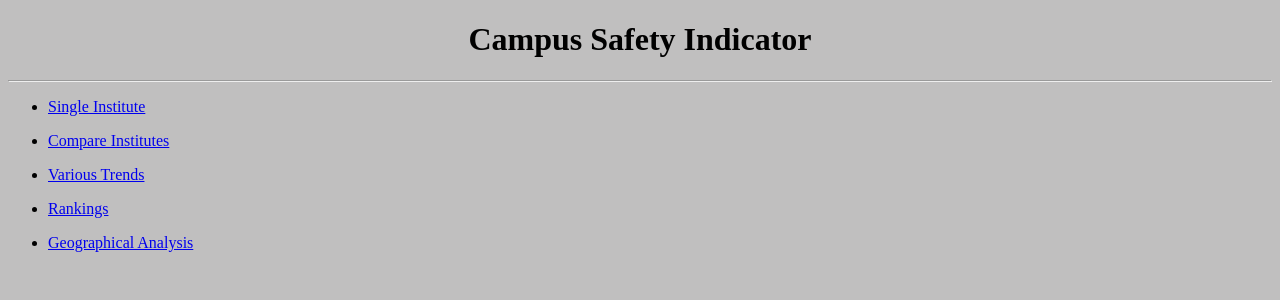
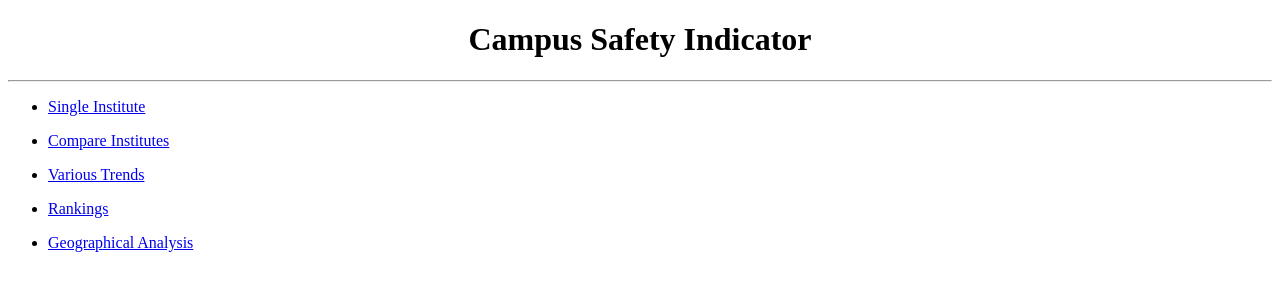
Before and after one commit to gayatrib12/campus-safety-indicator, a Flask app: page / in a window 1280 px wide. Shown: the top 300 px of the page. Run offline with Flask 2, Linux system fonts and the light colour scheme; some libraries are stand-ins or nearby versions.

Commit message:
removed background gray color

```diff
--- a/backend/templates/base.html
+++ b/backend/templates/base.html
@@ -13,7 +13,7 @@
     <link rel=stylesheet type=text/css href="{{ url_for('static', filename='style.css') }}">
     <link rel=stylesheet type=text/css href="{{ url_for('static', filename='typeahead.css') }}">
 </head>
-<body bgcolor="#C0BFBF">
+<body>
     <meta http-equiv="content-type" content="text/html; charset=utf-8" />
     <script src="https://cdnjs.cloudflare.com/ajax/libs/Chart.js/2.7.2/Chart.min.js"></script>
 
--- a/backend/templates/index.html
+++ b/backend/templates/index.html
@@ -1,8 +1,8 @@
 {% extends "base.html" %}
 
 {% block content %}
-<div>
-    <ul class='main-nav__item'>
+<div class='table'>
+    <ul id='horizontal-list'>
         <li>
             <a href="{{ url_for('institute') }}">
                 <p>Single Institute</p>
```
